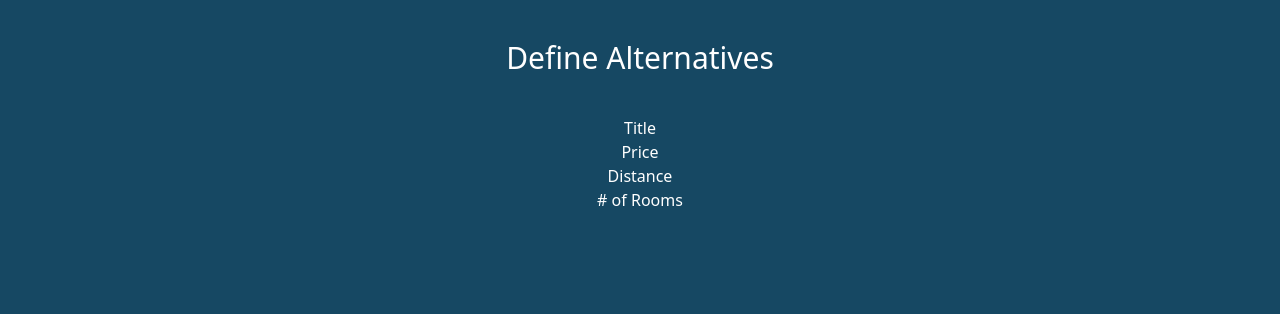
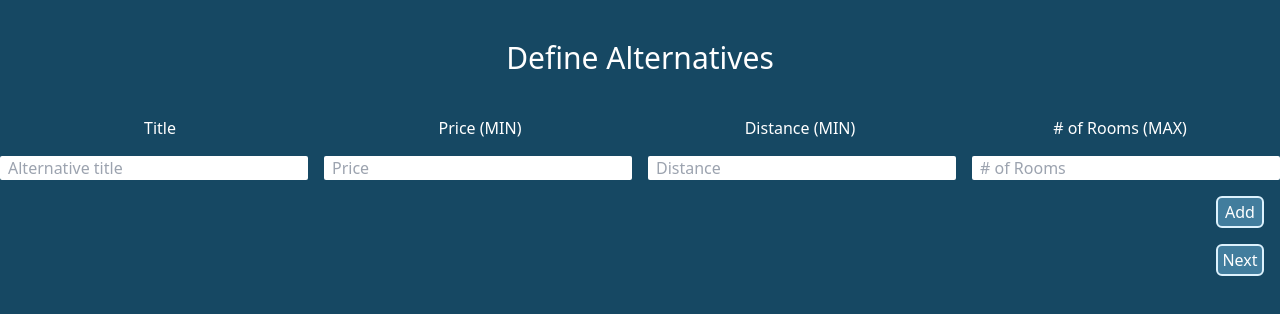
Before and after one commit to alex-nemeth/evalutron, an Angular app: page /alternatives in a window 1280 px wide. Shown: the top 314 px of the page. Built offline with nearby package versions, Linux system fonts and the light colour scheme.

Commit message:
Adding and storing of alternatives

```diff
--- a/src/app/components/define-alternatives/define-alternatives.component.html
+++ b/src/app/components/define-alternatives/define-alternatives.component.html
@@ -1,53 +1,31 @@
 
 <header class="m-10 text-3xl text-center">Define Alternatives</header>
-<div class="text-center mb-4" style="grid-template-columns: repeat({{ criteria.length }}, 1fr);">
-    <!-- flex justify-evenly -->
+
+<div class="grid text-center mb-4" [style.gridTemplateColumns]="'repeat(' + (criteria.length + 1) + ', 1fr)'">
     <p>Title</p>
-    <p *ngFor="let criterion of criteria">{{ criterion.title }}</p>
+    <p *ngFor="let criterion of criteria">{{criterion.title + ' (' + criterion.minmax + ')' }}</p>
 </div>
-<div class="grid grid-cols-2 text-center" *ngFor="let criteria of criteria">
-        <!--
-    <p> {{ criteria.title }} </p>
-    <p> {{ criteria.minmax }} </p>
+<div *ngFor="let alternative of alternatives" class="grid text-center mb-4" [style.gridTemplateColumns]="'repeat(' + (criteria.length + 1) + ', 1fr)'">
+    <ng-container *ngFor="let key of getObjectKeys(alternative)">
+        <p *ngIf="key !== 'id'">{{ alternative[key] }}</p>
+      </ng-container>
 </div>
-
-
-<form
-    class="flex justify-evenly items-center gap-5"
-    [formGroup]="formGroup"
-    (ngSubmit)="addCriteria()">
+<form class="grid text-center mb-4 gap-4" [style.gridTemplateColumns]="'repeat(' + (criteria.length + 1) + ', 1fr)'"
+[formGroup]="formGroup" (ngSubmit)="addAlternative()">
     <input
-        formControlName="title"
-        placeholder="Criteria title"
-        type="text"
-        class="bg-white rounded-sm border-blue-600 h-6 text-black px-2">
-    <div class="flex flex-row items-center justify-center ps-3">
-        <input
-            formControlName="minmax"
-            id="minmax"
-            type="radio"
-            value="MIN"
-            name="minmax"
-            class="w-4 h-4">
-        <label class="w-full py-3 ms-2 text-sm font-medium text-gray-900 dark:text-gray-300">
-            MIN
-        </label>
-    </div>
-    <div class="flex items-center ps-3">
-        <input
-            formControlName="minmax"
-            id="minmax"
-            type="radio"
-            value="MAX"
-            name="minmax"
-            class="w-4 h-4">
-        <label for="horizontal-list-radio-id" class="w-full py-3 ms-2 text-sm font-medium text-gray-900 dark:text-gray-300">
-            MAX
-        </label>
-    </div>
-    <button type="submit">Submit</button>
+    formControlName="Title"
+    placeholder="Alternative title"
+    type="text"
+    class="bg-white rounded-sm border-blue-600 h-6 text-black px-2">
+    <input *ngFor="let criterion of criteria"
+    formControlName={{criterion.title}}
+    placeholder={{criterion.title}}
+    type="text"
+    class="bg-white rounded-sm border-blue-600 h-6 text-black px-2">
 </form>
-
 <div class="flex flex-row-reverse m-4">
-    <app-button route="/weights-estimation" />
-</div> -->
+    <app-button text="Add" (click)="addAlternative()" />
+</div>
+<div class="flex flex-row-reverse m-4">
+    <app-button route="/tbd" />
+</div>
--- a/src/app/components/define-alternatives/define-alternatives.component.ts
+++ b/src/app/components/define-alternatives/define-alternatives.component.ts
@@ -2,15 +2,21 @@ import { Component } from '@angular/core';
 import { CommonModule } from '@angular/common';
 import {
   FormControl,
+  FormBuilder,
   FormGroup,
   ReactiveFormsModule,
   Validators,
+  AbstractControl,
 } from '@angular/forms';
 import { RouterModule } from '@angular/router';
+import { CriteriaService } from '../../services/criteria.service';
+import { ButtonComponent } from '../button/button.component';
+import { AlternativeService } from '../../services/alternative.service';
 import { ICriteria } from '../../models/criteria.model';
-import { CriteriaService } from '../../services/criteria.service';
-import { of } from 'rxjs';
-import { ButtonComponent } from '../button/button.component';
+
+interface IAlternative {
+  [key: string]: string; // Assuming all values are strings, you can adjust this based on your actual data types
+}
 
 @Component({
   standalone: true,
@@ -19,21 +25,45 @@ import { ButtonComponent } from '../button/button.component';
   imports: [CommonModule, ReactiveFormsModule, RouterModule, ButtonComponent],
 })
 export class DefineAlternativesComponent {
-  criteria = this.criteriaService.criteria;
+  criteria!: ICriteria[];
+  alternatives!: IAlternative[];
 
-  formGroup = new FormGroup({
-    id: new FormControl(''),
-    title: new FormControl('', [Validators.required]),
-    minmax: new FormControl('MIN', [Validators.required]),
-  });
+  formGroup = new FormGroup({});
 
-  constructor(private criteriaService: CriteriaService) {}
+  constructor(
+    private criteriaService: CriteriaService,
+    private alternativeService: AlternativeService,
+    private formBuilder: FormBuilder
+  ) {}
 
-  addCriteria() {
-    if (this.formGroup.valid) {
-      this.criteriaService.addCriteria(this.formGroup.value as ICriteria);
-      this.formGroup.reset();
-      this.formGroup.controls.minmax.setValue('MIN');
-    }
+  ngOnInit() {
+    this.alternativeService.initAlternatives();
+    this.alternatives = this.alternativeService.alternatives;
+    this.criteria = this.criteriaService.criteria;
+    this.initForm();
+  }
+
+  initForm() {
+    const formControls: { [key: string]: AbstractControl } = {};
+    formControls['Title'] = this.formBuilder.control('', Validators.required);
+    this.criteria.forEach((criterion: ICriteria) => {
+      formControls[criterion.title] = this.formBuilder.control(
+        '',
+        Validators.required
+      );
+    });
+    this.formGroup = this.formBuilder.group(formControls);
+  }
+
+  addAlternative() {
+    console.log(this.formGroup.value);
+    this.alternatives.push({
+      id: `a${this.alternatives.length + 1}`,
+      ...this.formGroup.value,
+    });
+  }
+
+  getObjectKeys(obj: IAlternative) {
+    return Object.keys(obj);
   }
 }
--- a/src/app/components/estimation-of-weights/estimation-of-weights.component.ts
+++ b/src/app/components/estimation-of-weights/estimation-of-weights.component.ts
@@ -42,8 +42,6 @@ export class EstimationOfWeightsComponent {
 
   isFieldDisabled(id1: string, id2: string) {
     return id1 === id2;
-    // TODO: Highlighting green filled cells
-    //  ? true : id1 > id2 ? true : false
   }
 
   manageWeights(e: any) {
--- /dev/null
+++ b/src/app/services/alternative.service.ts
@@ -0,0 +1,17 @@
+import { Injectable } from '@angular/core';
+import { CriteriaService } from './criteria.service';
+
+@Injectable({
+  providedIn: 'root',
+})
+export class AlternativeService {
+  public alternatives!: {}[];
+
+  constructor(private criteriaService: CriteriaService) {}
+
+  initAlternatives() {
+    if (!this.alternatives) {
+      this.alternatives = [];
+    }
+  }
+}
```
